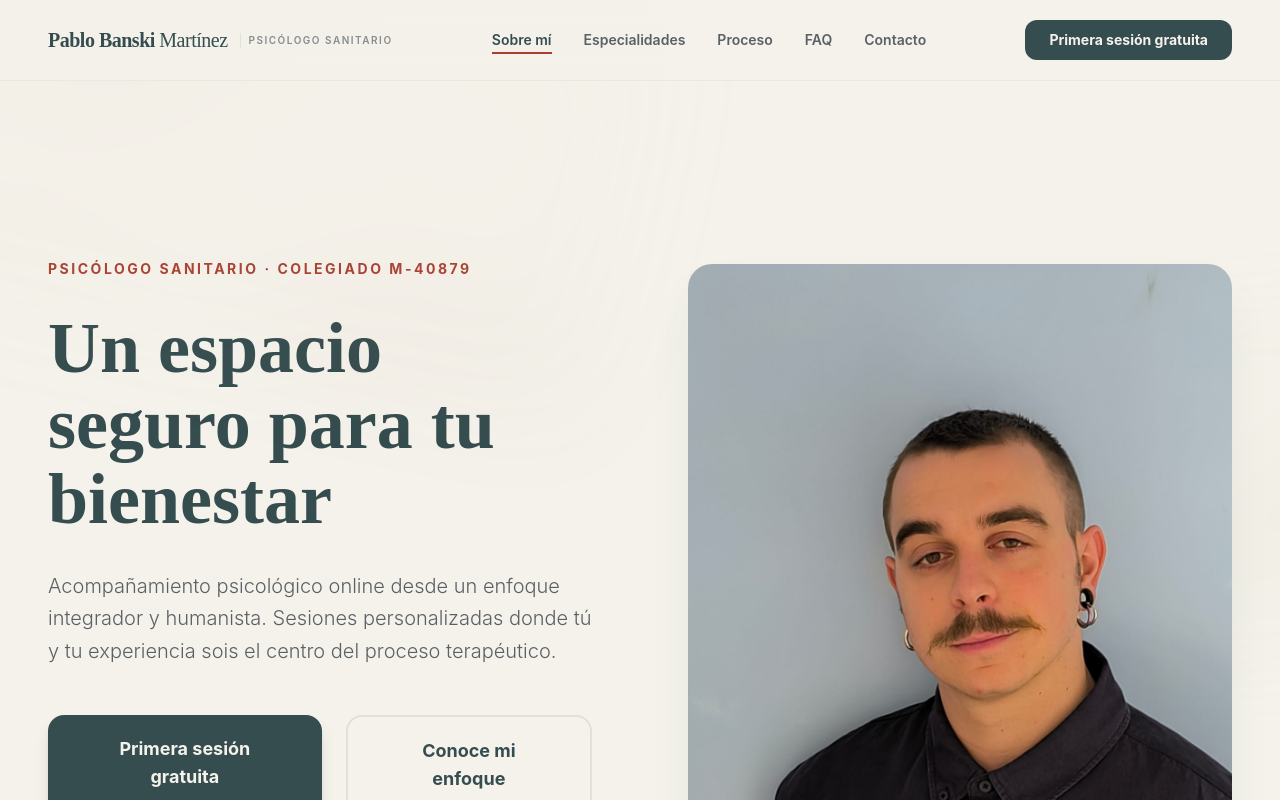
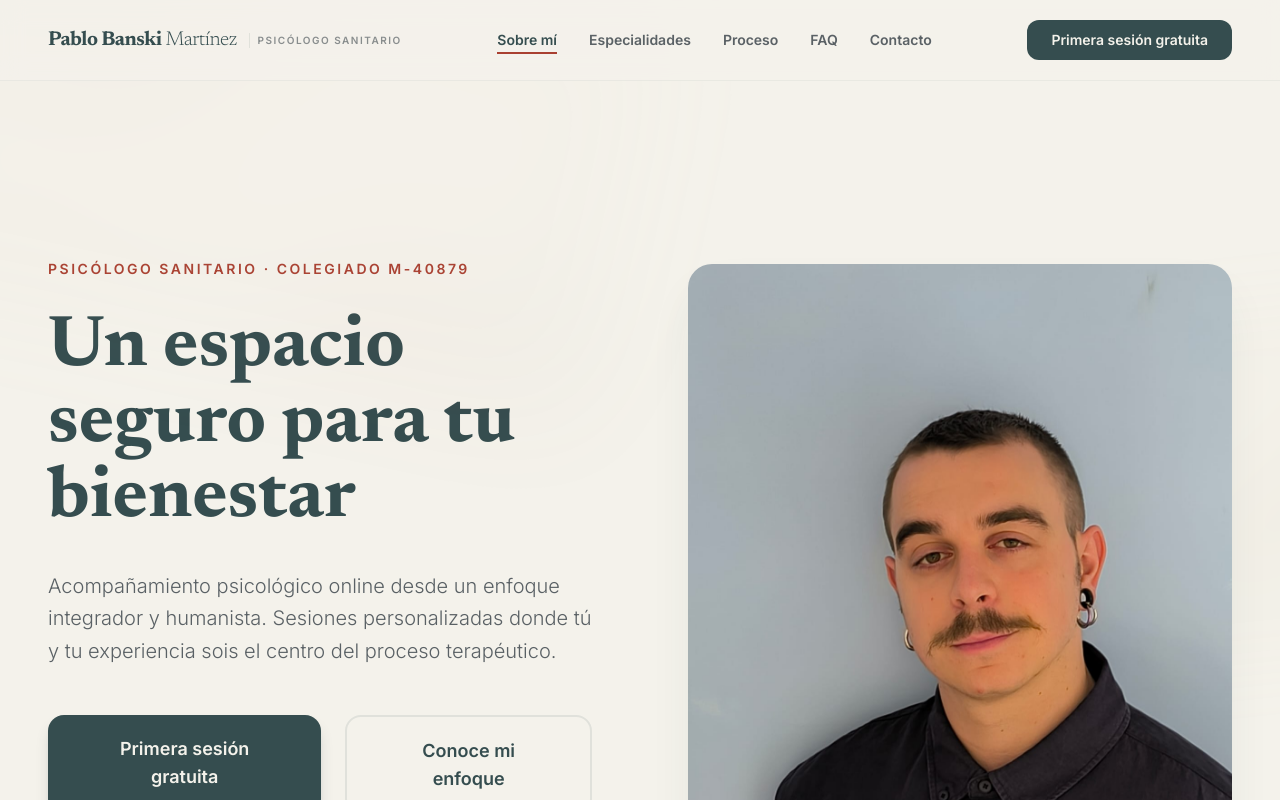
Before and after one commit to alrementeriap/pablo-banski, a React (Vite) app: page / in a window 1280 px wide. Shown: the top 800 px of the page. Built offline with nearby package versions, Linux system fonts and the light colour scheme.

Commit message:
Fix Vercel email function

```diff
--- a/api/send-email.ts
+++ b/api/send-email.ts
@@ -16,7 +16,7 @@
 
     const data = await resend.emails.send({
       from: 'Web Pablo Banski <onboarding@resend.dev>',
-      to: ['pr.banski@gmail.com'],
+      to: ['al.rementeriap@gmail.com'],
       subject: `Nueva consulta desde la web - ${name}`,
       replyTo: email,
       html: `
@@ -24,7 +24,7 @@
         <p><strong>Nombre:</strong> ${name}</p>
         <p><strong>Email:</strong> ${email}</p>
         <p><strong>Mensaje:</strong></p>
-        <p>${message.replace(/\n/g, '<br />')}</p>
+        <p>${String(message).replace(/\n/g, '<br />')}</p>
       `,
     });
 
--- a/index.html
+++ b/index.html
@@ -49,6 +49,9 @@
   ]
 }
 </script>
+<link rel="preconnect" href="https://fonts.googleapis.com">
+<link rel="preconnect" href="https://fonts.gstatic.com" crossorigin>
+<link href="https://fonts.googleapis.com/css2?family=Newsreader:ital,opsz,wght@0,6..72,200..800;1,6..72,200..800&family=Inter:wght@300;400;500;600&display=swap" rel="stylesheet">
   </head>
   <body>
     <div id="root"></div>
--- a/package.json
+++ b/package.json
@@ -26,6 +26,7 @@
   "devDependencies": {
     "@types/express": "^4.17.21",
     "@types/node": "^22.14.0",
+    "@vercel/node": "^5.6.15",
     "autoprefixer": "^10.4.21",
     "tailwindcss": "^4.1.14",
     "tsx": "^4.21.0",
--- a/src/index.css
+++ b/src/index.css
@@ -20,5 +20,3 @@
     @apply outline-none ring-2 ring-accent ring-offset-2 ring-offset-bg-light;
   }
 }
-
-@import url('https://fonts.googleapis.com/css2?family=Newsreader:ital,opsz,wght@0,6..72,200..800;1,6..72,200..800&family=Inter:wght@300;400;500;600&display=swap');
```
Also changed, not shown: 1 other file (tests, documents, lock files or other folders).
